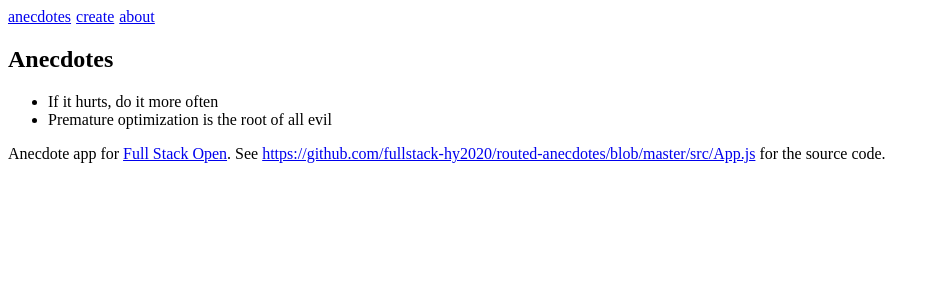
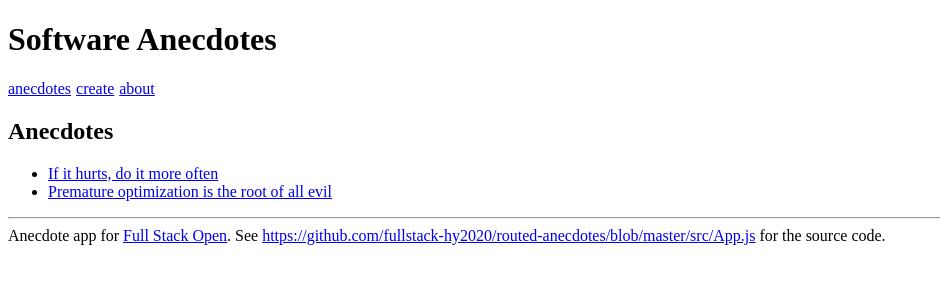
Before and after one commit to FullStack-Tehtavien-Palautus/osa7, a React (Vite) app in the folder routed-anecdotes/: page / in a window 1280 px wide. Shown: the top 300 px of the page, without its empty margins (0-940 px from the left). Built offline with nearby package versions, Linux system fonts and the light colour scheme.

Commit message:
7.2: routed anecdotes, step2

```diff
--- a/routed-anecdotes/src/App.jsx
+++ b/routed-anecdotes/src/App.jsx
@@ -1,18 +1,39 @@
 import { useState } from 'react'
 import {
   BrowserRouter as Router,
-  Routes, Route, Link
+  Routes,
+  Route,
+  Link,
+  useParams,
+  useMatch
 } from 'react-router-dom'
+
 
 
 const AnecdoteList = ({ anecdotes }) => (
   <div>
     <h2>Anecdotes</h2>
     <ul>
-      {anecdotes.map(anecdote => <li key={anecdote.id} >{anecdote.content}</li>)}
+      {anecdotes.map(anecdote =>
+        <li key={anecdote.id} >
+          <Link to={`/anecdotes/${anecdote.id}`}>{anecdote.content}</Link>
+        </li>
+      )}
     </ul>
   </div>
 )
+
+
+
+const Anecdote = ({ anecdote }) => (
+  <div>
+    <h2>{anecdote.content}</h2>
+    <div>has {anecdote.votes} votes</div>
+    <div>url for more info: <a href={anecdote.info}>{anecdote.info}</a></div>
+  </div>
+)
+
+
 
 const About = () => (
   <div>
@@ -28,6 +49,8 @@
   </div>
 )
 
+
+
 const Footer = () => (
   <div>
     Anecdote app for <a href='https://fullstackopen.com/'>Full Stack Open</a>.
@@ -35,6 +58,8 @@
     See <a href='https://github.com/fullstack-hy2020/routed-anecdotes/blob/master/src/App.js'>https://github.com/fullstack-hy2020/routed-anecdotes/blob/master/src/App.js</a> for the source code.
   </div>
 )
+
+
 
 const CreateNew = (props) => {
   const [content, setContent] = useState('')
@@ -74,6 +99,8 @@
   )
 
 }
+
+
 
 const App = () => {
   const [anecdotes, setAnecdotes] = useState([
@@ -117,9 +144,16 @@
   const padding = {
     paddingRight: 5
   }
+
+  const match = useMatch('/anecdotes/:id')
+  const anecdote = match
+    ? anecdotes.find(anecdote => anecdote.id === Number(match.params.id))
+    : null
+
   return (
 
-    <Router>
+    <div>
+      <h1>Software Anecdotes</h1>
       <div>
         <Link to="/" style={padding}>anecdotes</Link>
         <Link to="/create" style={padding}>create</Link>
@@ -129,11 +163,13 @@
         <Route path="/" element={<AnecdoteList anecdotes={anecdotes} />} />
         <Route path="/create" element={<CreateNew addNew={addNew} />} />
         <Route path="/about" element={<About />} />
+	<Route path="/anecdotes/:id" element={<Anecdote anecdote={anecdote} />} />
       </Routes>
+      <hr />
       <div>
         <Footer />
       </div>
-    </Router>
+    </div>
   )
 }
 
--- a/routed-anecdotes/src/main.jsx
+++ b/routed-anecdotes/src/main.jsx
@@ -1,5 +1,12 @@
 import React from 'react'
 import ReactDOM from 'react-dom/client'
+import {BrowserRouter as Router} from 'react-router-dom'
+
 import App from './App'
 
-ReactDOM.createRoot(document.getElementById('root')).render(<App />)
+
+ReactDOM.createRoot(document.getElementById('root')).render(
+  <Router>
+    <App />
+  </Router>
+)
```
